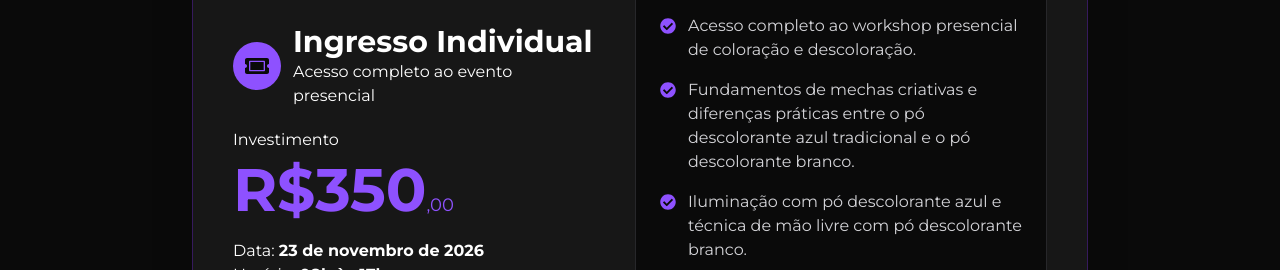
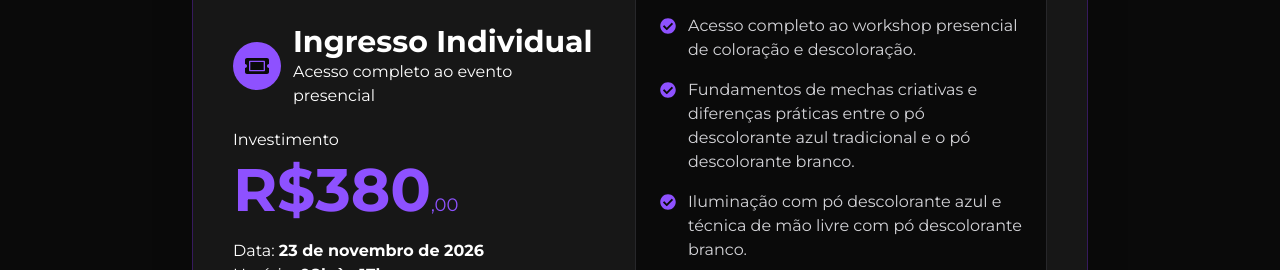
Before and after one commit to nannocosmetica/workshop_lp, a React (Vite) app: page / in a window 1280 px wide. Shown: the part 5796-6066 px from the top of the page. Built offline with nearby package versions, Linux system fonts and the light colour scheme.

Commit message:
price adjustment

```diff
--- a/src/components/PricingSection.tsx
+++ b/src/components/PricingSection.tsx
@@ -35,7 +35,7 @@ function TicketSection() {
 
                 <div className="flex items-end gap-2">
                   <div className="flex items-baseline">
-                    <span className="text-5xl lg:text-6xl font-bold text-violet-500">R$350</span>
+                    <span className="text-5xl lg:text-6xl font-bold text-violet-500">R$380</span>
                     <span className="text-violet-500 text-lg mb-2">,00</span>
                   </div>
                 </div>
```
